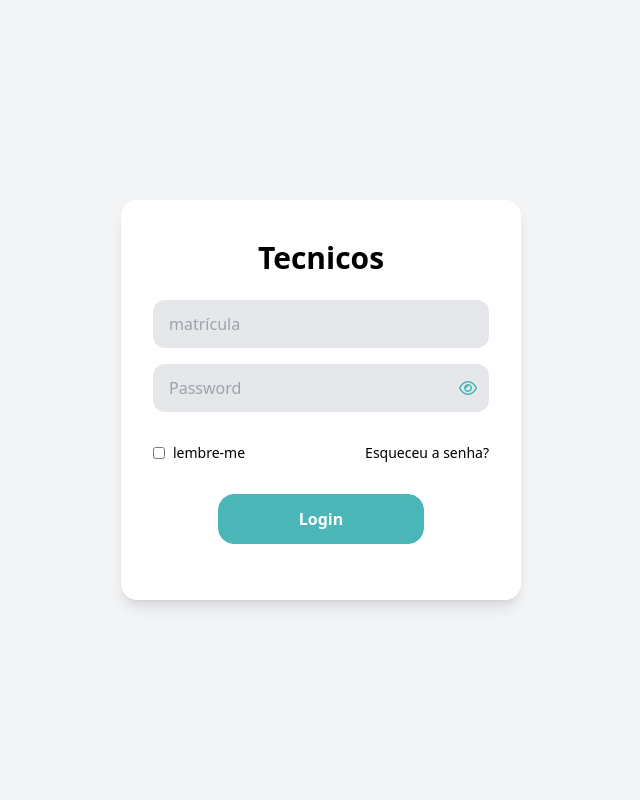
After one commit to christopherfifo/sistema-de-chamados, a PHP site: page /view/loginTec.php in a window 1280 px wide. The commit adds this page. Shown: the whole page, without its empty margins (319-959 px from the left). Run offline with PHP 8.4, Linux system fonts and the light colour scheme; some libraries are stand-ins or nearby versions.

Commit message:
feat: atualizar redirecionamento para a página inicial e adicionar novas páginas de login para usuários e técnicos

```diff
--- a/index.php
+++ b/index.php
@@ -1,4 +1,4 @@
 <?php
-header('Location: ./view/login.php');
+header('Location: ./view/home.php');
 exit;
 ?>
--- /dev/null
+++ b/javascript/tec.js
@@ -0,0 +1,155 @@
+
+
+// Seleciona elementos do login
+const accessInput = document.getElementById("accessInput"); // Campo de email/usuário
+const passwordInput = document.getElementById("senha_entrar"); // Campo de senha
+const validarLogin = document.getElementById("vali_login"); // Botão de login
+const formLogin = document.getElementById("formLogin"); // Formulário de login
+
+// Funções de validação para registro
+const validators = [
+  (value) => value.length >= 3 || "O nome deve ter pelo menos 3 caracteres.",
+  (value) => emailRegex.test(value) || "Email inválido.",
+  (value) =>
+    value.length >= 11 || "O número deve ter pelo menos 11 caracteres.",
+  (value) => {
+    if (value.length < 8) return "A senha deve ter pelo menos 8 caracteres.";
+    if (!/[A-Z]/.test(value))
+      return "A senha deve ter pelo menos uma letra maiúscula.";
+    if (!/[!@#$%^&*(),.?":{}|<>]/.test(value))
+      return "A senha deve ter pelo menos um caractere especial.";
+    return true;
+  },
+  (value, campos) => {
+    if (value === "") return "Campo Obrigatório";
+    if (value !== campos[3].value) return "As senhas não coincidem.";
+    return true;
+  },
+];
+
+// Funções de manipulação de erros
+function setError(index, message) {
+  campos[index].style.border = "2px solid red";
+  span[index].style.display = "block";
+  span[index].textContent = message;
+}
+
+function removeError(index) {
+  campos[index].style.border = "2px solid green";
+  span[index].style.display = "none";
+}
+
+// Validação de um campo específico
+function validateField(index) {
+  const field = campos[index];
+  const validator = validators[index];
+  const result = validator(field.value, campos);
+
+  if (result === true) {
+    removeError(index);
+    return true;
+  } else {
+    setError(index, result);
+    return false;
+  }
+}
+
+
+
+// Validação de login
+async function validacaoLogin(event) {
+  event.preventDefault(); // Impede o comportamento padrão do botão
+
+  const formData = new FormData(formLogin); // Captura dados do formLogin
+
+  // Verifique se o FormData não está vazio
+  if (
+    formData.get("accessInput") === "" ||
+    formData.get("senha_entrar") === ""
+  ) {
+    alert("Por favor, preencha todos os campos.");
+    return;
+  }
+
+  try {
+    const response = await fetch(
+      "http://localhost/sistema-de-chamados/controller/authController.php",
+      {
+        method: "POST",
+        body: formData,
+      }
+    );
+
+    const data = await response.json();
+    if (data.success) {
+      alert(data.success); // Mensagem de sucesso
+
+      // Salva o token no localStorage
+      localStorage.setItem("authToken", data.token);
+
+      // Redirecionar ou realizar outra ação após o login
+      window.location.href = "";
+    } else {
+      alert(data.error); // Mensagem de erro
+    }
+  } catch (error) {
+    console.error("Erro:", error);
+    alert("Erro ao entrar. Tente novamente.");
+  }
+}
+
+// Adiciona o ouvinte de eventos para o botão de login
+validarLogin.addEventListener("click", validacaoLogin);
+
+
+
+//! local storege
+
+document.addEventListener("DOMContentLoaded", function () {
+    const accessInput = document.getElementById("accessInput");
+    const rememberCheckbox = document.getElementById("rememberCheckbox");
+
+    // Verifica se já existe uma forma de acesso salva no localStorage
+    const savedAccess = localStorage.getItem("userAccessInfo");
+
+    if (savedAccess) {
+        accessInput.value = savedAccess;
+        rememberCheckbox.checked = true;
+    }
+
+    // Adiciona um evento de mudança ao checkbox
+    rememberCheckbox.addEventListener("change", function () {
+        if (this.checked) {
+            localStorage.setItem("userAccessInfo", accessInput.value);
+        } else {
+            localStorage.removeItem("userAccessInfo");
+        }
+    });
+
+    // Atualiza o localStorage toda vez que o usuário digita no input
+    accessInput.addEventListener("input", function () {
+        if (rememberCheckbox.checked) {
+            localStorage.setItem("userAccessInfo", this.value);
+        }
+    });
+});
+
+//! expor senha
+
+document.querySelectorAll(".olhos").forEach(function (icon) {
+  icon.addEventListener("click", function () {
+    // Seleciona o input associado ao ícone clicado
+    const input = this.previousElementSibling;
+
+    // Alterna o tipo do input entre 'password' e 'text'
+    if (input.type === "password") {
+      input.type = "text";
+      this.classList.remove("fa-eye");
+      this.classList.add("fa-eye-slash");
+    } else {
+      input.type = "password";
+      this.classList.remove("fa-eye-slash");
+      this.classList.add("fa-eye");
+    }
+  });
+});
--- a/view/login.php
+++ b/view/login.php
@@ -96,7 +96,7 @@
             <form action="" method="POST" class="form_login flex flex-col items-center justify-center bg-white text-center px-12 h-full" id="formLogin">
                 <h1 class="font-bold text-3xl mb-3">Login</h1>
                 <input type="hidden" name="action" value="login">
-                <input type="email" id="accessInput" name="usuario" placeholder="Email ou matrícula" class="inputs_login bg-gray-200 rounded-xl border-none py-3 px-4 my-2 w-full">
+                <input type="email" id="accessInput" name="usuario" placeholder="Email" class="inputs_login bg-gray-200 rounded-xl border-none py-3 px-4 my-2 w-full">
                 <div class="espaco-senha w-full relative">
                     <input type="password" name="password" placeholder="Password" class="inputs_login bg-gray-200 rounded-xl border-none py-3 px-4 my-2 w-full pr-10" id="senha_entrar">
                     <i class="fa-regular fa-eye olhos obj absolute right-3 top-1/2 transform -translate-y-1/2 cursor-pointer z-10 text-primary dark:text-darkblue"></i>
--- /dev/null
+++ b/view/loginTec.php
@@ -0,0 +1,60 @@
+<!DOCTYPE html>
+<html lang="pt-br">
+<head>
+  <meta charset="UTF-8">
+  <meta name="viewport" content="width=device-width, initial-scale=1.0">
+  <link rel="stylesheet" href="https://cdnjs.cloudflare.com/ajax/libs/font-awesome/6.6.0/css/all.min.css" />
+  <script src="https://cdn.tailwindcss.com"></script>
+  <script src="../javascript/tec.js" defer></script>
+  <title>Login dos tecnicos</title>
+      <script>
+        tailwind.config = {
+            darkMode: 'class',
+            theme: {
+                extend: {
+                    colors: {
+                        primary: '#4bb6b7',
+                        darkblue: 'rgb(43, 43, 151)',
+                    },
+                    animation: {
+                        'show': 'show 0.6s ease-in-out',
+                    },
+                    keyframes: {
+                        show: {
+                            '0%, 49.99%': { opacity: '0', zIndex: '1' },
+                            '50%, 100%': { opacity: '1', zIndex: '5' },
+                        }
+                    }
+                }
+            }
+        }
+    </script>
+</head>
+<body class="min-h-screen bg-gray-100 flex items-center justify-center">
+
+  <div class="w-full max-w-md p-6">
+    <div class="form-container login-container w-full bg-white shadow-lg rounded-2xl">
+      <form action="" method="POST" class="form_login flex flex-col items-center justify-center text-center px-8 py-10" id="formLogin">
+        <h1 class="font-bold text-3xl mb-4">Tecnicos</h1>
+        <input type="hidden" name="action" value="Tectechnicians_login">
+        <input type="text" id="accessInput" name="usuario" placeholder="matrícula" class="inputs_login bg-gray-200 rounded-xl border-none py-3 px-4 my-2 w-full">
+        <div class="espaco-senha w-full relative">
+          <input type="password" name="password" placeholder="Password" class="inputs_login bg-gray-200 rounded-xl border-none py-3 px-4 my-2 w-full pr-10" id="senha_entrar">
+          <i class="fa-regular fa-eye olhos obj absolute right-3 top-1/2 transform -translate-y-1/2 cursor-pointer z-10 text-primary dark:text-darkblue"></i>
+        </div>
+        <div class="content w-full h-[50px] flex justify-between items-center text-sm mt-2">
+          <label class="flex items-center">
+            <input type="checkbox" id="rememberCheckbox" name="checkbox" class="w-3 h-3 accent-gray-800">
+            <span class="pl-2 select-none">lembre-me</span>
+          </label>
+          <a class="obj hover:text-primary transition-slow dark:hover:text-darkblue" href="./pages/esqueci.php">Esqueceu a senha?</a>
+        </div>
+        <button type="submit" class="rl-tema obj rounded-2xl border border-primary bg-primary text-white font-bold py-3 px-20 my-4 transition-slow hover:tracking-wider active:scale-95 focus:outline-none dark:border-darkblue dark:bg-darkblue" id="vali_login">
+          Login
+        </button>
+      </form>
+    </div>
+  </div>
+
+</body>
+</html>
```
Also changed, not shown: view/home.php (added, +57 -0 lines).
